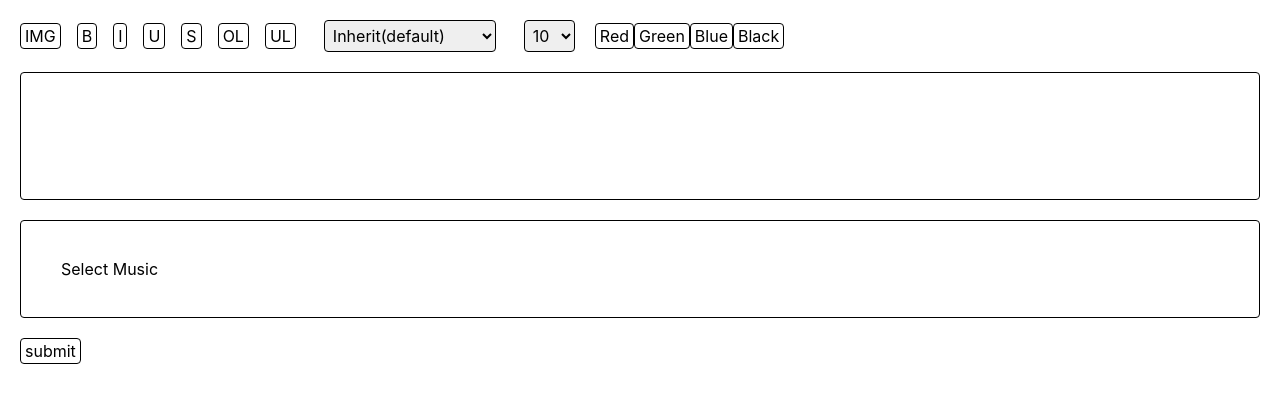
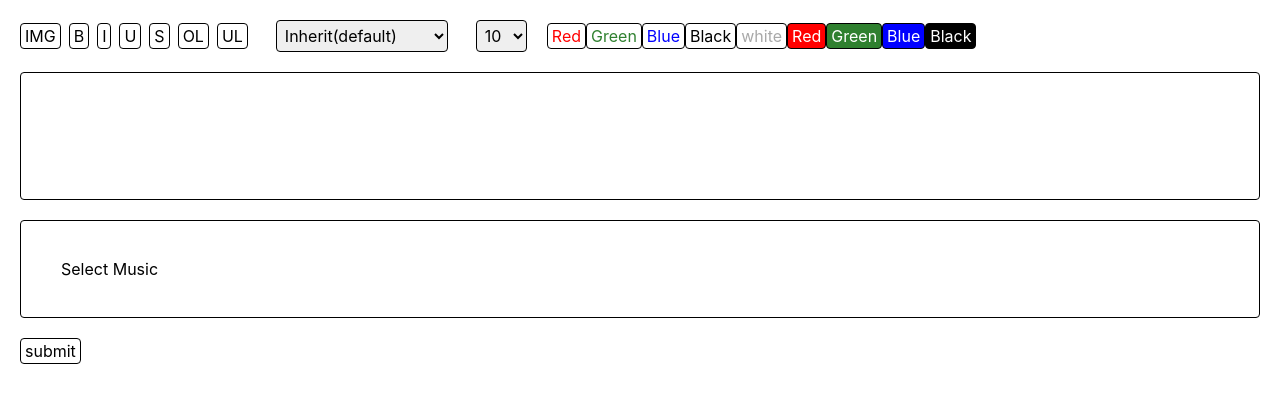
Before and after one commit to seokahee/RE-V-UP-VER3, a Next.js app: page /editor in a window 1280 px wide. Shown: the top 402 px of the page. Built offline with nearby package versions, Linux system fonts and the light colour scheme.

Commit message:
Feat(#51): 글자 배경색 변경 기능 신규

```diff
--- a/src/components/editor/BasicEditor.tsx
+++ b/src/components/editor/BasicEditor.tsx
@@ -4,6 +4,7 @@ import ChangeFontSize from "./ChangeFontSize";
 import ChangeFontStyle from "./ChangeFontStyle";
 import SelectMusic from "./SelectMusic";
 import ChangeFontColor from "./ChangeFontColor";
+import ChangeFontBackground from "./ChangeFontBackground";
 
 const BasicEditor = () => {
   const editorRef = useRef<HTMLDivElement>(null);
@@ -18,6 +19,7 @@ const BasicEditor = () => {
       <ChangeFont ref={editorRef} />
       <ChangeFontSize ref={editorRef} />
       <ChangeFontColor ref={editorRef} />
+      <ChangeFontBackground ref={editorRef} />
       <div
         id="editor"
         ref={editorRef}
--- /dev/null
+++ b/src/components/editor/ChangeFontBackground.tsx
@@ -0,0 +1,34 @@
+import React, { forwardRef } from "react";
+
+const ChangeFontBackground = forwardRef<HTMLDivElement>((props, ref) => {
+  const backgroundColorList: string[] = ["#ff0000", "#2f802f", "#0000ff", "#000000"];
+  const backgroundColorNameList: string[] = ["Red", "Green", "Blue", "Black"];
+
+  const applyColor = (color: string): void => {
+    if (typeof ref !== "function") {
+      if (ref && ref.current) {
+        document.execCommand("hiliteColor", false, color);
+        ref.current.focus({ preventScroll: true });
+      }
+    }
+  };
+
+  return (
+    <>
+      {backgroundColorList.map((value, index) => (
+        <button
+          key={index}
+          className={`btn my-5 p-1 border border-solid border-black rounded text-white`}
+          style = {{backgroundColor : `${backgroundColorList[index]}`}}
+          onClick={() => applyColor(backgroundColorList[index])}
+        >
+        {backgroundColorNameList[index]}
+        </button>
+      ))}
+    </>
+  );
+});
+
+ChangeFontBackground.displayName = "ChangeFontBackground";
+
+export default ChangeFontBackground;
--- a/src/components/editor/ChangeFontColor.tsx
+++ b/src/components/editor/ChangeFontColor.tsx
@@ -1,8 +1,20 @@
 import React, { forwardRef } from "react";
 
 const ChangeFontColor = forwardRef<HTMLDivElement>((props, ref) => {
-  const fontColorList: string[] = ["#ff0000", "#00ff00", "#0000ff", "#000000"];
-  const fontColorNameList: string[] = ["Red", "Green", "Blue", "Black"];
+  const fontColorList: string[] = [
+    "#ff0000",
+    "#2f802f",
+    "#0000ff",
+    "#000000",
+    "#ffffff",
+  ];
+  const fontColorNameList: string[] = [
+    "Red",
+    "Green",
+    "Blue",
+    "Black",
+    "white",
+  ];
 
   const applyColor = (color: string): void => {
     if (typeof ref !== "function") {
@@ -18,10 +30,15 @@ const ChangeFontColor = forwardRef<HTMLDivElement>((props, ref) => {
       {fontColorList.map((value, index) => (
         <button
           key={index}
-          className={`btn my-5 p-1 border border-solid border-black rounded text-[${fontColorList[index]}]`}
+          className={`btn my-5 p-1 border border-solid border-black rounded`}
+          style={
+            index === 4
+              ? { color: "#a9a9a9" }
+              : { color: `${fontColorList[index]}` }
+          }
           onClick={() => applyColor(fontColorList[index])}
         >
-        {fontColorNameList[index]}
+          {fontColorNameList[index]}
         </button>
       ))}
     </>
--- a/src/components/editor/ChangeFontStyle.tsx
+++ b/src/components/editor/ChangeFontStyle.tsx
@@ -11,7 +11,7 @@ const ChangeFontStyle = forwardRef<HTMLDivElement>((props, ref) => {
   };
 
   const buttonStyle =
-    "btn ml-2 mr-2 my-5 p-1 border border-solid border-black rounded";
+    "btn mr-2 my-5 p-1 border border-solid border-black rounded";
 
   return (
     <>
```
